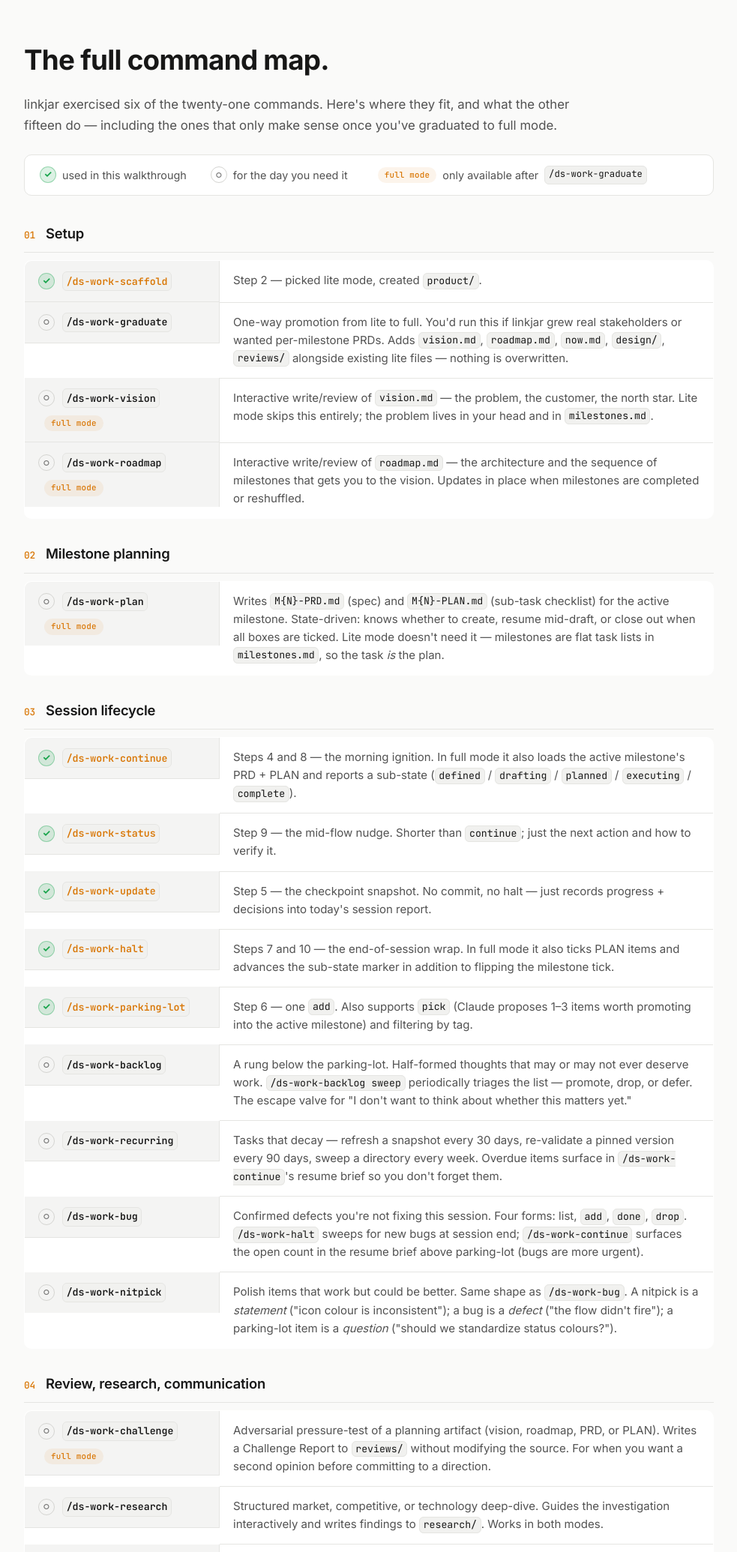
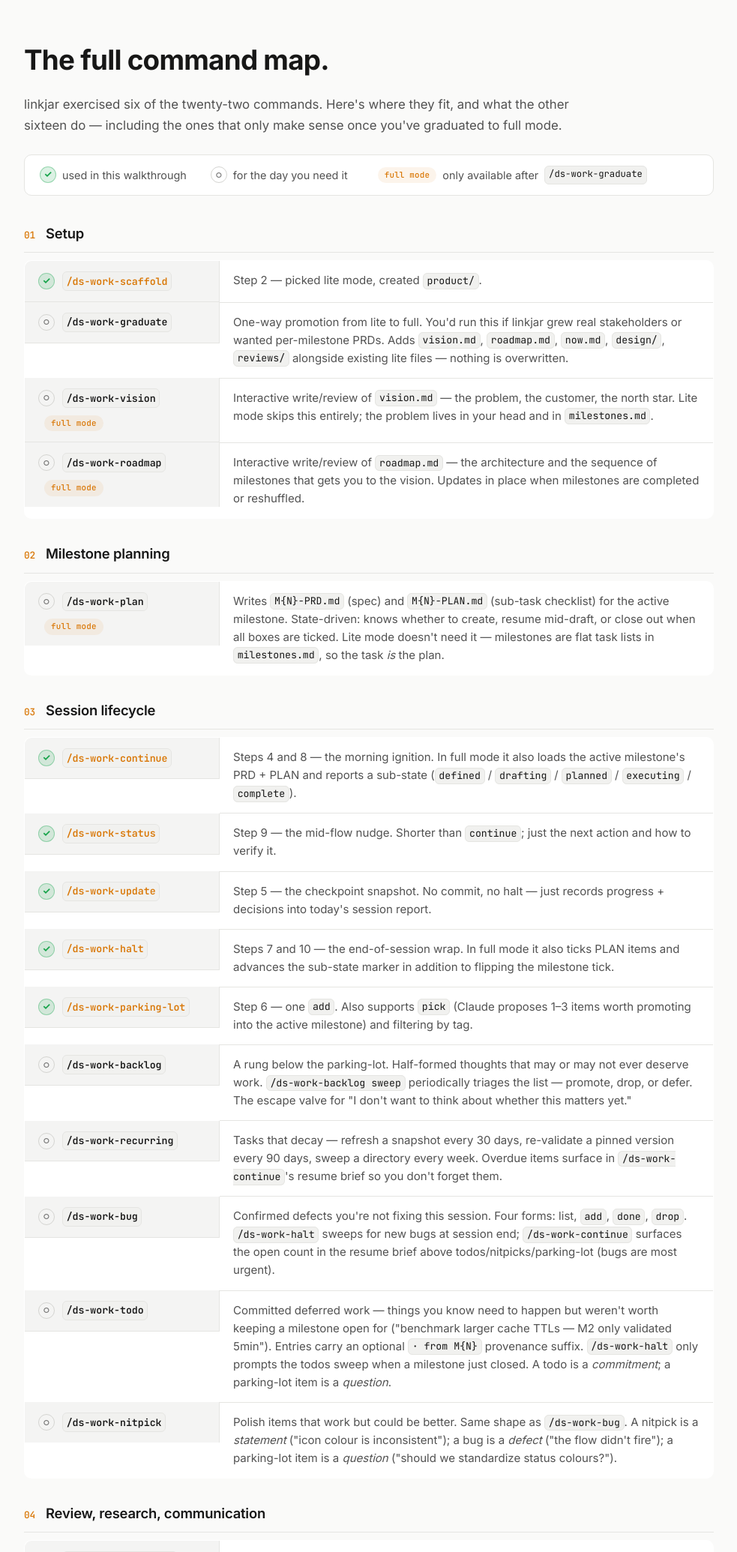
Before and after one commit to shyamsfo/ds-work-plugin, a plain HTML site: page docs/walkthrough.html in a window 1280 px wide. Shown: the part 9540-11610 px from the top of the page at 75% size, without its empty margins (72-1055 px from the left). Drawn offline with Linux system fonts and the light colour scheme.

Commit message:
v0.6.0 — add /ds-work-todo
A new command for committed deferred work — things we know we need
to do but weren't worth keeping a milestone open for. Typical origin:
"benchmark against larger cache TTLs — M2 only validated 5min",
"wire Prometheus alerts before public launch".

Shape mirrors /ds-work-bug (list, add, done, drop) and operates on
product/todos.md. Entries carry an optional `· from M{N}` provenance
suffix so future-you knows which milestone cut spawned the deferral.

The five-surface taxonomy is now:
- bugs.md       — defect ("it's broken")
- todos.md      — commitment ("we will do this")
- nitpicks.md   — polish ("works but could be better")
- parking-lot.md — question ("should we…?")
- backlog.md    — mind-dump ("don't want to forget this")

Integration:
- /ds-work-scaffold creates todos.md in both full and lite modes
- /ds-work-halt adds step 2e: a todos sweep that only runs when a
  milestone just closed this session (asking every session would
  be noise); session report Todos section when entries changed;
  todos.md in the commit list
- /ds-work-continue counts open todos, inserts a Todos line in the
  resume brief between Bugs and Nitpicks (bugs → todos → nitpicks
  → parking-lot → recurring)
- /ds-work-user-guide gains a Session lifecycle row + the full
  five-surface distinction table
- Scaffold's principles doc gains a todos.md section and expands
  the bugs/nitpicks section to cover all three worklists

Landing page: 21 → 22 commands, hero badge v0.5.0 → v0.6.0, Phase 03
grid gets a new /ds-work-todo card.

Walkthrough command map: "twenty-one" → "twenty-two", "fifteen" →
"sixteen", new table row under Session lifecycle.

Semver minor bump — adds a command and sweep step; no breaking
changes to any existing command.

Co-Authored-By: Claude Opus 4.7 (1M context) <noreply@anthropic.com>

```diff
--- a/docs/walkthrough.html
+++ b/docs/walkthrough.html
@@ -481,7 +481,7 @@ to add vision.md, roadmap.md, and per-milestone PRDs.</span></pre>
         <section class="walk-map" id="map">
           <h2 class="walk-map-title">The full command map.</h2>
           <p class="walk-map-lead">
-            linkjar exercised six of the twenty-one commands. Here's where they fit, and what the other fifteen do — including the ones that only make sense once you've graduated to full mode.
+            linkjar exercised six of the twenty-two commands. Here's where they fit, and what the other sixteen do — including the ones that only make sense once you've graduated to full mode.
           </p>
 
           <div class="walk-map-legend">
@@ -602,7 +602,14 @@ to add vision.md, roadmap.md, and per-milestone PRDs.</span></pre>
                     <span class="walk-map-tick todo">○</span>
                     <code>/ds-work-bug</code>
                   </td>
-                  <td>Confirmed defects you're not fixing this session. Four forms: list, <code>add</code>, <code>done</code>, <code>drop</code>. <code>/ds-work-halt</code> sweeps for new bugs at session end; <code>/ds-work-continue</code> surfaces the open count in the resume brief above parking-lot (bugs are more urgent).</td>
+                  <td>Confirmed defects you're not fixing this session. Four forms: list, <code>add</code>, <code>done</code>, <code>drop</code>. <code>/ds-work-halt</code> sweeps for new bugs at session end; <code>/ds-work-continue</code> surfaces the open count in the resume brief above todos/nitpicks/parking-lot (bugs are most urgent).</td>
+                </tr>
+                <tr>
+                  <td class="cmd-cell">
+                    <span class="walk-map-tick todo">○</span>
+                    <code>/ds-work-todo</code>
+                  </td>
+                  <td>Committed deferred work — things you know need to happen but weren't worth keeping a milestone open for ("benchmark larger cache TTLs — M2 only validated 5min"). Entries carry an optional <code>· from M{N}</code> provenance suffix. <code>/ds-work-halt</code> only prompts the todos sweep when a milestone just closed. A todo is a <em>commitment</em>; a parking-lot item is a <em>question</em>.</td>
                 </tr>
                 <tr>
                   <td class="cmd-cell">
```
Also changed, not shown: docs/index.html (+8 -4 lines), .claude-plugin/marketplace.json, .claude-plugin/plugin.json, 7 other files.
